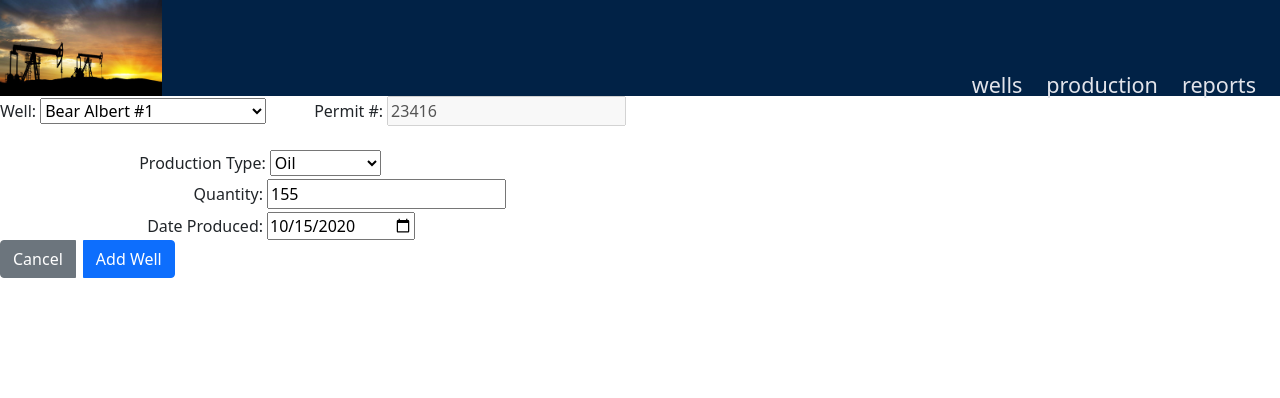
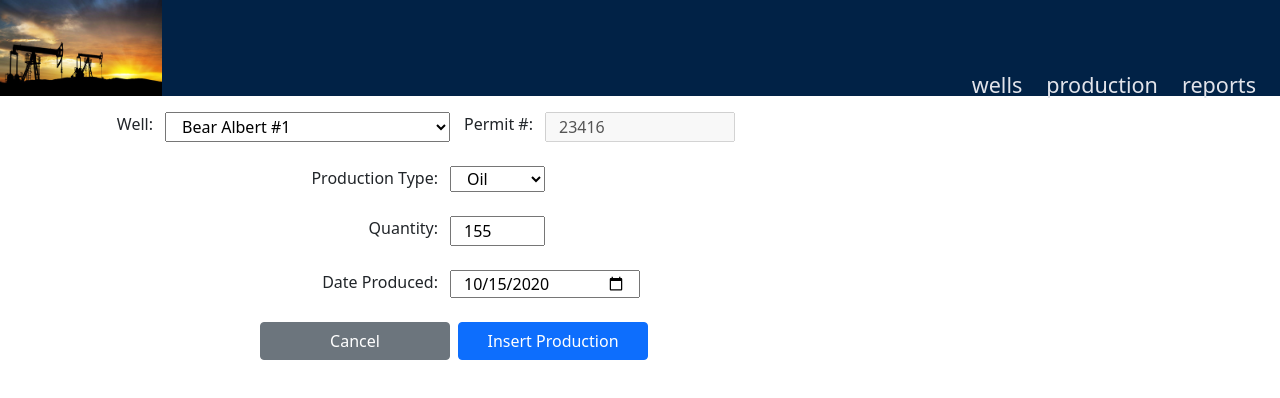
Before and after one commit to 308code/WellWatcher, an Angular app: page /production/62391268ace85f24167de3ec in a window 1280 px wide. Shown: the top 398 px of the page. Built offline with nearby package versions, Linux system fonts and the light colour scheme.

Commit message:
Updated insert-production look.

```diff
--- a/src/app/insert-production/insert-production.component.css
+++ b/src/app/insert-production/insert-production.component.css
@@ -1,30 +1,6 @@
-label{
-  margin-right: 0.25rem;
-}
-#productionType{
-  padding-right: 3rem;
-}
-#wellNameAndNumber{
-  margin-right: 3rem;
-}
-#productionTypeLabel{
-  margin-left: 8.70rem;
-}
-#productionQuantityLabel{
-  margin-top: .2rem;
-  margin-left: 12.1rem;
-}
-#productionQuantity{
-  margin-top: .2rem;
-}
-#dateProducedLabel{
-  margin-top: .2rem;
-  margin-left: 9.2rem;
-}
-#dateProduced{
-  margin-top: .2rem;
-}
-
 button{
   margin-right: 0.50rem;
 }
+#container-div{
+  margin-top: 1rem;
+}
--- a/src/app/insert-production/insert-production.component.html
+++ b/src/app/insert-production/insert-production.component.html
@@ -1,34 +1,50 @@
-<div>
+<div class="container" id="container-div">
+  <div class="row">
+    <label class="col-1 text-end" for="1wellNameAndNumber">Well:</label>
+    <select class="col-3" name="wellNameAndNumber" id="1wellNameAndNumber" #selectedWell
+            (change)="switchWell(selectedWell.value)">
+      <option *ngFor="let w of wells" [value]="w.getId()"
+              [selected]="well.getId() === w.getId()">{{w.getWellName()}} #{{w.getWellNumber()}}</option>
+    </select>
+    <label class="col-1 text-end" for="permitNumber">Permit #:</label>
+    <input class="col-2" id="permitNumber" disabled=true type="text-field" #permitNumber readonly
+           value="{{well.getPermitNumber()}}"/>
+  </div>
+  <br/>
+  <div class="row">
+    <label class="col-4 text-end" for="productionType" id="productionTypeLabel">Production Type:</label>
+    <select class="col-1 align-content-sm-start" name="productionType" #productionType id="productionType">
+      <option value="Oil" [selected]="well.getProduction()[well.getProduction().length -1].getType() === 'Oil'">Oil
+      </option>
+      <option value="Gas" [selected]="well.getProduction()[well.getProduction().length - 1].getType() === 'Gas'">Gas
+      </option>
+      <option value="Brine" [selected]="well.getProduction()[well.getProduction().length - 1].getType() === 'Brine'">
+        Brine
+      </option>
+    </select>
+  </div>
+  <br/>
+  <div class="row">
+    <label class="col-4 text-end" for="productionQuantity" id="productionQuantityLabel">Quantity:</label>
+    <input class="col-1" id="productionQuantity" #productionQuantity type="number" step="0.001"
+           value="{{well.getProduction()[well.getProduction().length -1].getQuantity()}}"/>
+  </div>
+  <br/>
+  <div class="row">
+    <label class="col-4 text-end" for="dateProduced" id="dateProducedLabel">Date Produced:</label>
+    <input class="col-2" id="dateProduced" #dateProduced type="date"
+           [value]="well.getProduction()[well.getProduction().length-1].getPayedDate().toISOString().slice(0,10)"/>
+  </div>
+  <br/>
 
-  <label for="wellNameAndNumber">Well:</label>
-  <select  name="wellNameAndNumber" id="wellNameAndNumber" #selectedWell (change)="switchWell(selectedWell.value)">
-    <option *ngFor="let w of wells" [value]="w.getId()"
-            [selected]="well.getId() === w.getId()">{{w.getWellName()}} #{{w.getWellNumber()}}</option>
-  </select>
-
-  <label for="permitNumber">Permit #:</label>
-  <input id="permitNumber" disabled=true type="text-field" #permitNumber readonly value="{{well.getPermitNumber()}}"/>
-  <br/><br/>
-  <label for="productionType" id="productionTypeLabel">Production Type:</label>
-  <select name="productionType" #productionType id="productionType">
-    <option value="Oil" [selected]="well.getProduction()[well.getProduction().length -1].getType() === 'Oil'">Oil</option>
-    <option value="Gas" [selected]="well.getProduction()[well.getProduction().length - 1].getType() === 'Gas'">Gas</option>
-    <option value="Brine" [selected]="well.getProduction()[well.getProduction().length - 1].getType() === 'Brine'">Brine</option>
-  </select>
-  <br/>
-  <label for="productionQuantity" id="productionQuantityLabel">Quantity:</label>
-  <input id="productionQuantity" #productionQuantity type="number" step="0.01"
-         value="{{well.getProduction()[well.getProduction().length -1].getQuantity()}}"/>
-  <br/>
-  <label for="dateProduced" id="dateProducedLabel">Date Produced:</label>
-  <input id="dateProduced" #dateProduced    type="date" [value]="well.getProduction()[well.getProduction().length-1].getPayedDate().toISOString().slice(0,10)"/>
-  <br />
-  <div class="btn-group" role="group" aria-label="Basic example">
-    <button type="button" class="btn btn-secondary" >Cancel</button>
-    <button type="button" class="btn btn-primary" (click)="insertProduction(
-    selectedWell.value,
-    productionType.value,
-    productionQuantity.valueAsNumber,
-    dateProduced.valueAsDate)">Add Well</button>
+  <div class="row">
+<!--    <div>-->
+    <div class="col-2"></div>
+      <button type="button" [routerLink]="['/']" class="btn btn-secondary col-2">Cancel</button>
+      <button type="button" class="btn btn-primary col-2" (click)="insertProduction(
+    selectedWell.value, productionType.value, productionQuantity.valueAsNumber, dateProduced.valueAsDate)">
+        Insert Production
+      </button>
+<!--    </div>-->
   </div>
 </div>
--- a/src/app/insert-production/insert-production.component.ts
+++ b/src/app/insert-production/insert-production.component.ts
@@ -1,5 +1,4 @@
 import { Component, OnInit } from '@angular/core';
-import {WellDaoService} from "../dao/well-dao.service";
 import {ActivatedRoute, Router} from "@angular/router";
 import {Well} from "../model/well.model";
 import {Production} from "../model/production.model";
@@ -23,8 +22,12 @@ export class InsertProductionComponent implements OnInit {
     this.wells = this.wellService.getWells(new Date(),new Date());
   }
 
-  insertProduction(id: string, type: string, quantity: number, dateProduced: any): void{
+  insertProduction(id: string, type: string, quantity: number, dateProduced: Date | null): void{
     this.wellService.insertProduction(id,type,quantity,dateProduced);
+    this.router.navigate(['/']).then(() => {
+      console.log("Added production for id: " + id + " type: " + type +
+        " quantity: " + quantity + " date: " + dateProduced?.toISOString().slice(0,10))
+    });
   }
 
   switchWell(selectedWell: string): void{
```
